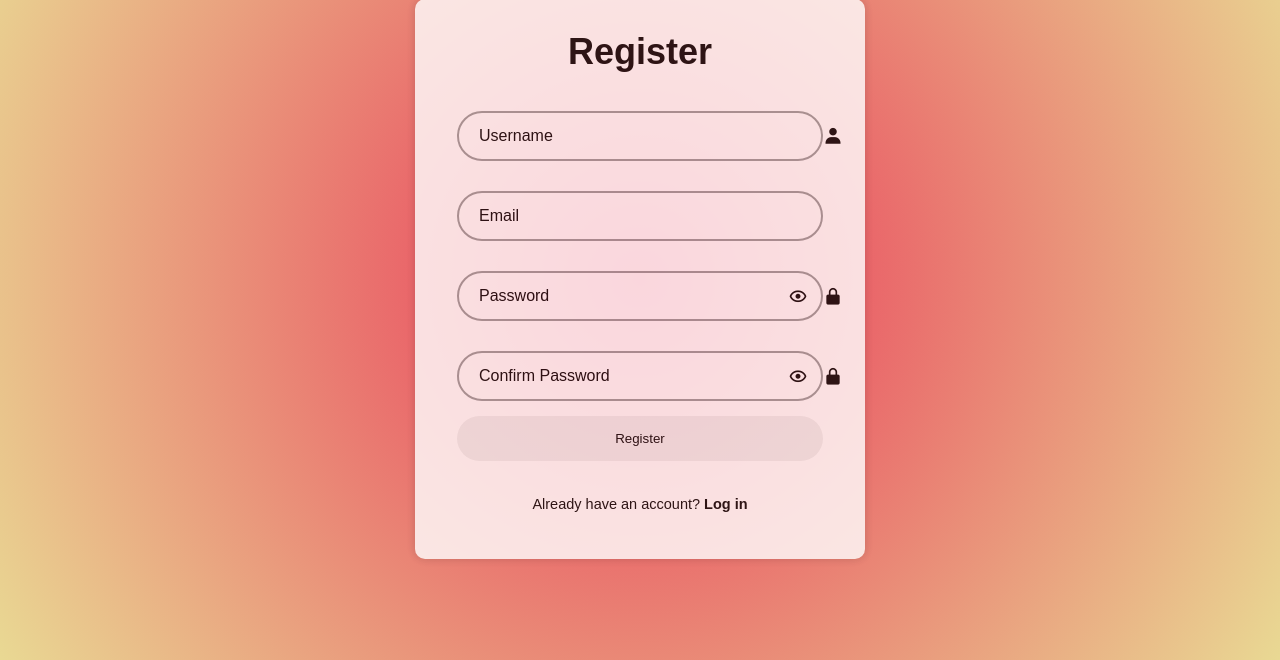
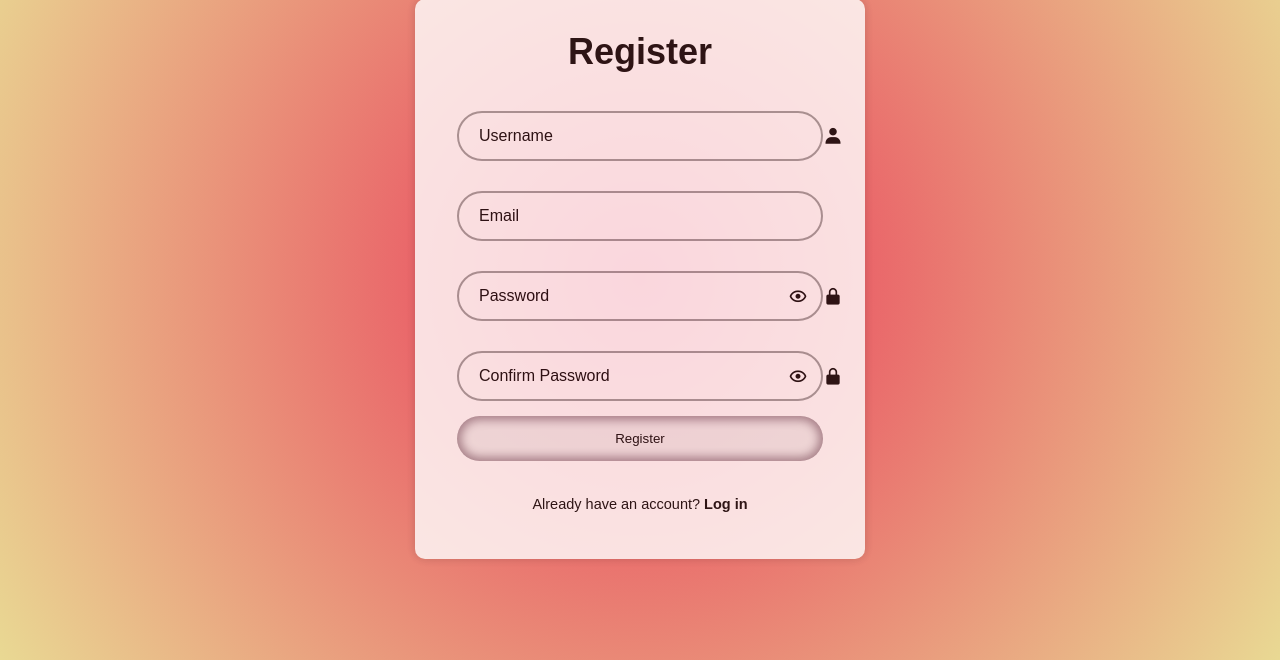
Before and after one commit to LunguFabian/GameOfSuperheroes, a PHP site: page /index/front/RegisterPage/RegisterPage.html in a window 1280 px wide, with the pointer over the restyled element. Shown: the part 121-781 px from the top of the page. Run offline with PHP 8.4, Linux system fonts and the light colour scheme.

Commit message:
Add shadow to btn

```diff
--- a/Application/src/front/RegisterPage/style.css
+++ b/Application/src/front/RegisterPage/style.css
@@ -101,3 +101,11 @@ body{
     top: -15px;
 
 }
+
+.wrapper .btn:hover{
+    box-shadow: inset 0 0 10px 4px rgb(152, 134, 144);
+}
+
+.wrapper.btn:active{
+    box-shadow: inset 0 0 20px 4px rgb(152, 134, 144);
+}
```
